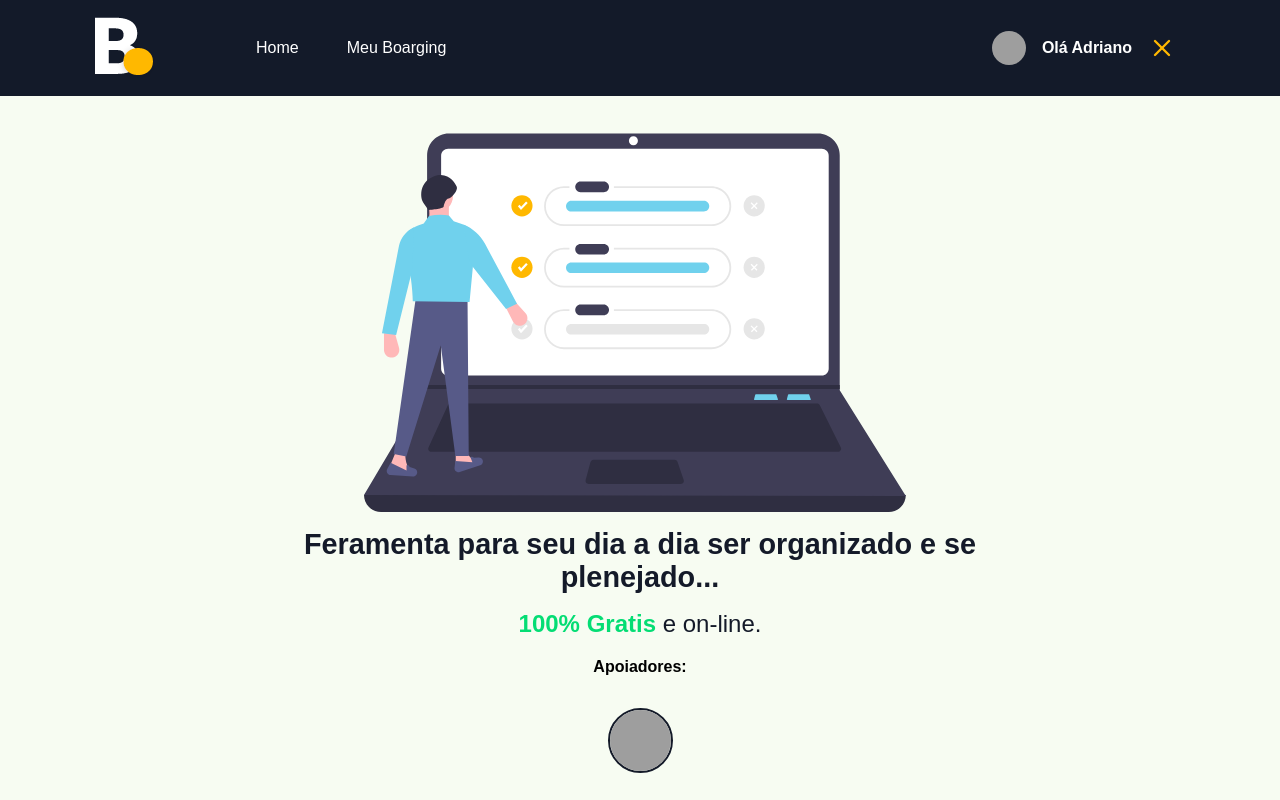
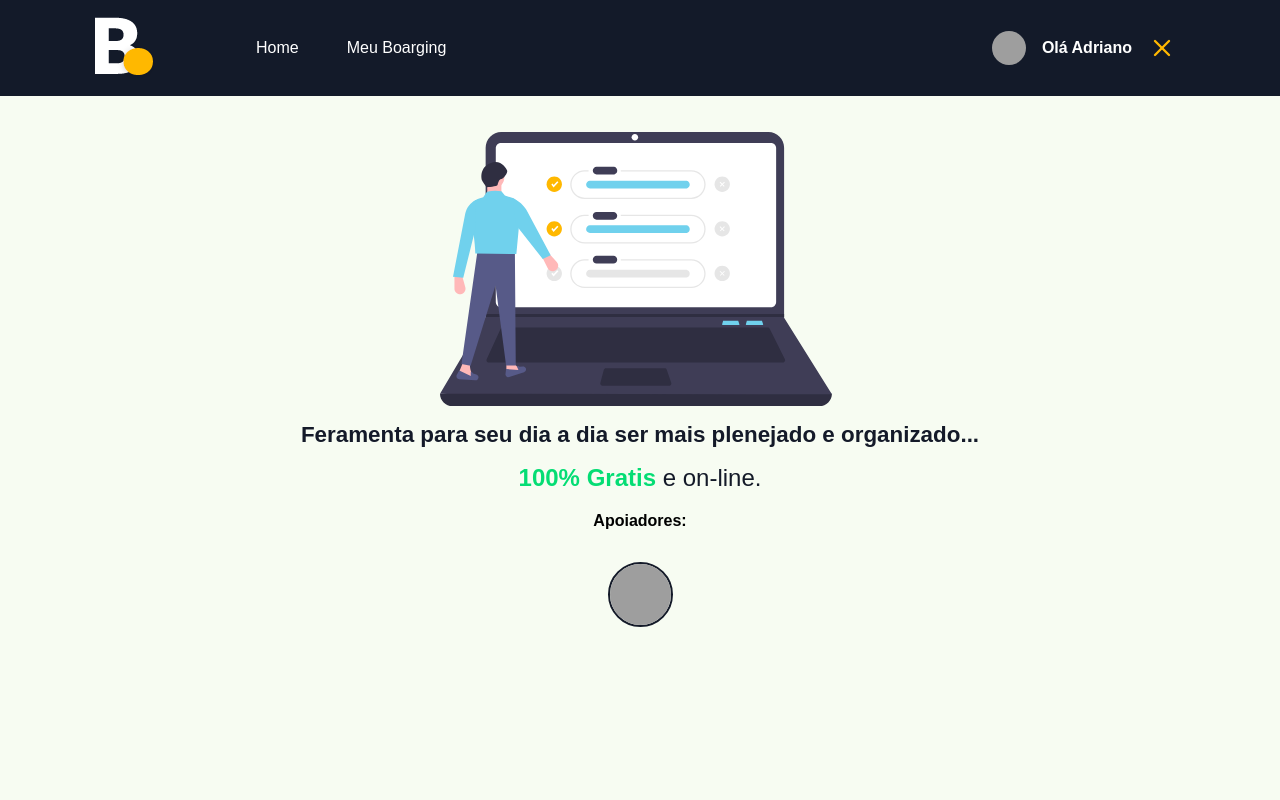
Before and after one commit to Adrianocros/ProjetoBoarding, a Next.js app: page / in a window 1280 px wide. Built offline with nearby package versions, Linux system fonts and the light colour scheme; grey boxes are pictures that could not be loaded.

Commit message:
Ajuste no Home

```diff
--- a/src/pages/index.tsx
+++ b/src/pages/index.tsx
@@ -1,5 +1,6 @@
 import Head from "next/head";
 import styles from "../styles/styles.module.scss";
+
 
 export default function Home() {
   return (
@@ -8,19 +9,18 @@ export default function Home() {
       <title>Boarding - Organizize-se</title>
     </Head>
     <main className={styles.contentConteiner}>
-        <img src="/images/board-user.svg" alt="ferramenta board" />
+        <img src="/images/board-user.svg" alt="ferramenta boarding" />
 
       <section className={styles.callToAction}>
-        <h1>Feramenta para seu dia a dia ser organizado e se plenejado...</h1>
+        <h1>Feramenta para seu dia a dia ser mais plenejado e organizado...</h1>
+
         <p>
           <span>100% Gratis </span> e on-line.
           </p>
       </section>
       <p className={styles.apoadores}>Apoiadores:</p>
       <div className={styles.donaters}>
-
         <img src="https://sujeitoprogramador.com/steve.png" alt="Colaborador 1" />
-
       </div>
     </main>
     </>
--- a/src/styles/styles.module.scss
+++ b/src/styles/styles.module.scss
@@ -9,6 +9,7 @@
 
     img{
         margin-top: 2rem;
+        width: 25rem;
     }
 
 }
@@ -17,7 +18,7 @@
     max-width: 700px;
 
     h1{
-        font-size: 1.8rem;
+        font-size: 1.4rem;
         margin-top: 1rem;
         font-weight: bold;
         text-align: center;
```
